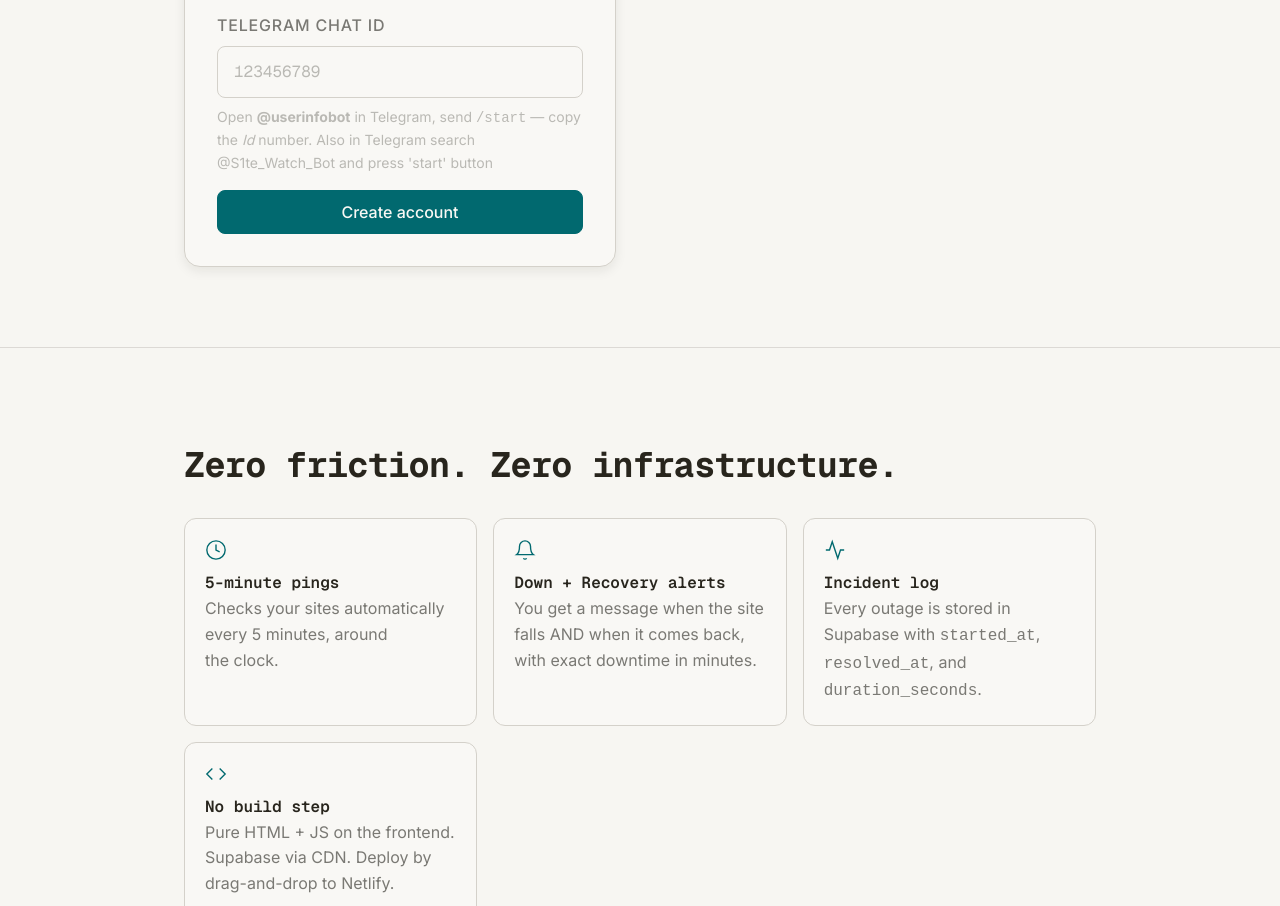
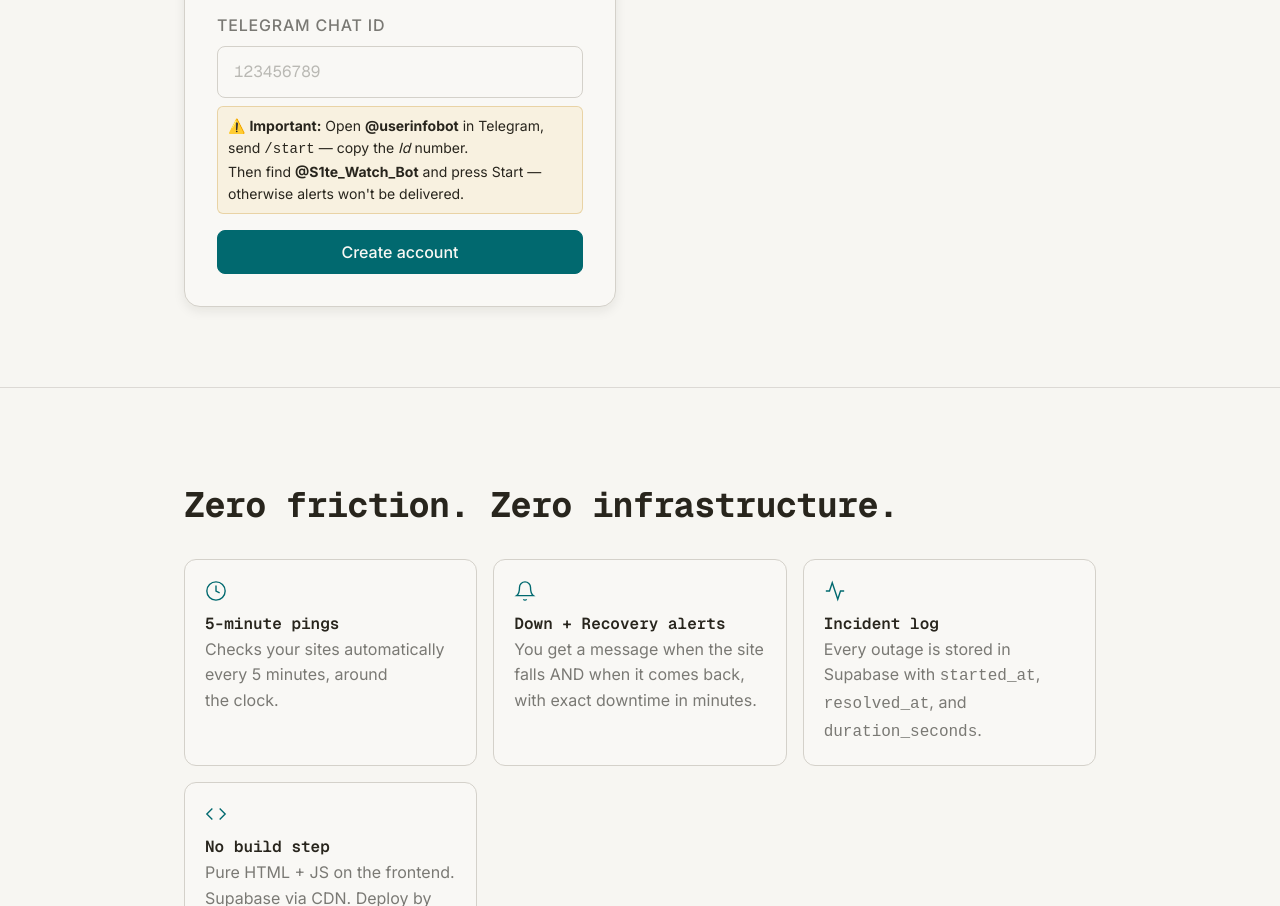
Before and after one commit to Vladislav-pipka/pingwatch, a website: page index.html in a window 1280 px wide. Shown: the part 1401-2307 px from the top of the page. Drawn offline with nearby package versions, Linux system fonts and the light colour scheme.

Commit message:
Enhance hint messages for Telegram and Discord inputs
Updated hint messages for Telegram and Discord inputs to emphasize the importance of using the correct IDs and webhooks.

```diff
--- a/index.html
+++ b/index.html
@@ -328,8 +328,9 @@
                   <div class="form-group channel-extra visible" id="extra-telegram">
                     <label class="form-label" for="reg-tg">Telegram Chat ID</label>
                     <input class="form-input" type="text" id="reg-tg" placeholder="123456789"/>
-                    <span class="hint">
-                      Open <strong>@userinfobot</strong> in Telegram, send <code>/start</code> — copy the <em>Id</em> number. Also in Telegram search @S1te_Watch_Bot and press 'start'  button
+                    <span class="hint" style="display:block;background:oklch(0.85 0.12 85 / 0.15);border:1px solid oklch(0.75 0.12 85 / 0.4);border-radius:6px;padding:8px 10px;color:var(--color-text)">
+  ⚠️ <strong>Important:</strong> Open <strong>@userinfobot</strong> in Telegram, send <code>/start</code> — copy the <em>Id</em> number.<br>
+  Then find <strong>@S1te_Watch_Bot</strong> and press Start — otherwise alerts won't be delivered.
                     </span>
                   </div>
 
@@ -337,7 +338,10 @@
                   <div class="form-group channel-extra" id="extra-discord">
                     <label class="form-label" for="reg-discord">Discord Webhook URL</label>
                     <input class="form-input" type="url" id="reg-discord" placeholder="https://discord.com/api/webhooks/…"/>
-                    <span class="hint">Choose your OWN server where alerts will appear → Server Settings → Integrations → Webhooks → New Webhook → Copy URL</span>
+                    <span class="hint" style="display:block;background:oklch(0.85 0.12 85 / 0.15);border:1px solid oklch(0.75 0.12 85 / 0.4);border-radius:6px;padding:8px 10px;color:var(--color-text)">
+  ⚠️ <strong>Important:</strong> Use your <strong>OWN</strong> Discord server.<br>
+  Server Settings → Integrations → Webhooks → New Webhook → Copy URL
+                    </span>
                   </div>
 
                   <!-- Email -->
```
